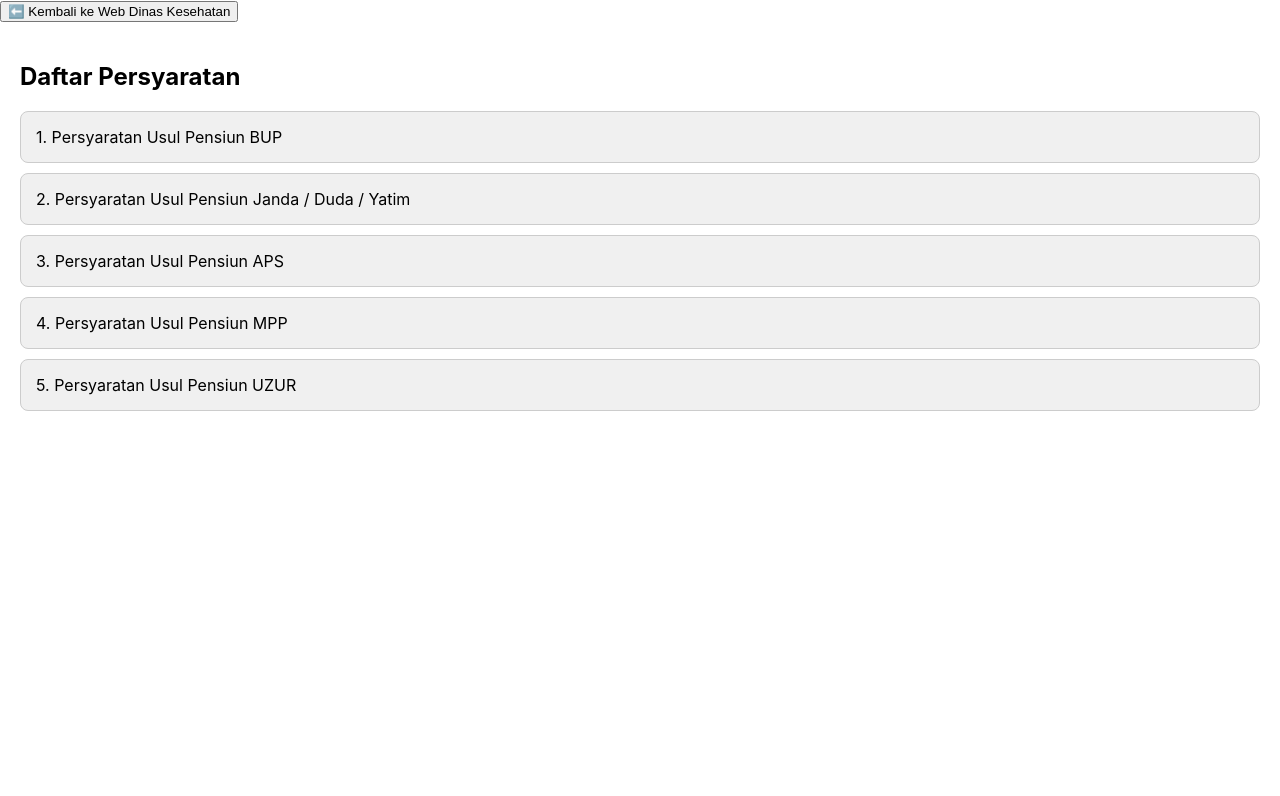
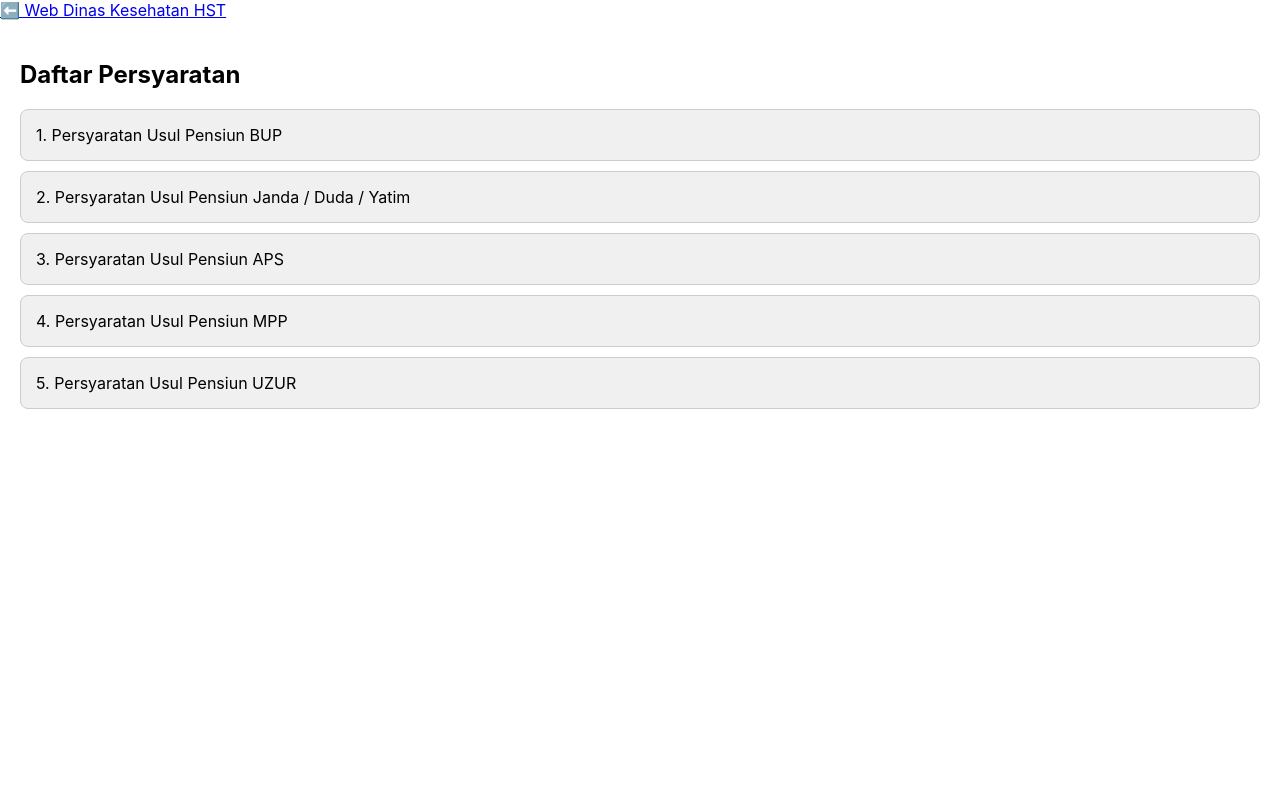
Before and after one commit to dinkeshstkab/Persyaratan, a plain HTML site: page index.html in a window 1280 px wide. Shown: the top 796 px of the page. Drawn offline with Linux system fonts and the light colour scheme.

Commit message:
Update index.html

```diff
--- a/index.html
+++ b/index.html
@@ -66,7 +66,7 @@
   </style>
 </head>
 <body>
-<button onclick="window.history.back()" id="btnBack">⬅️ Kembali ke Web Dinas Kesehatan</button>
+<a href="https://dinkes.hstkab.go.id/" id="btnBack">⬅️ Web Dinas Kesehatan HST</a>
   <div id="listView">
     <h2>Daftar Persyaratan</h2>
     <ul>
```
